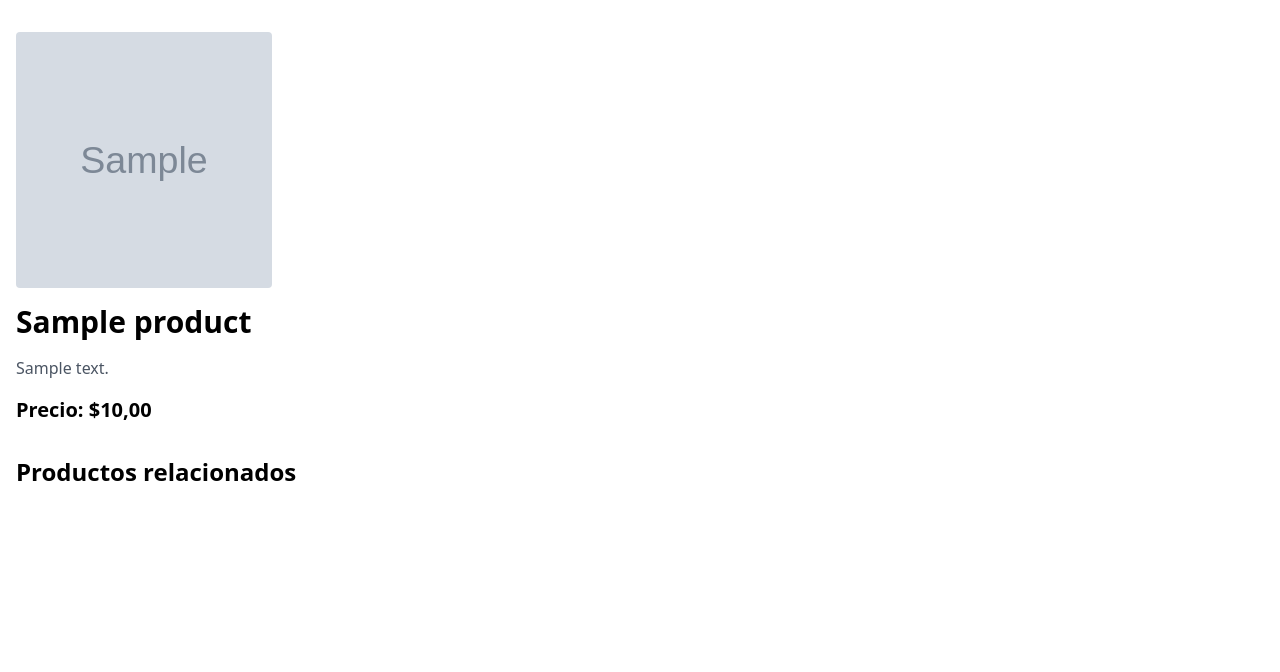
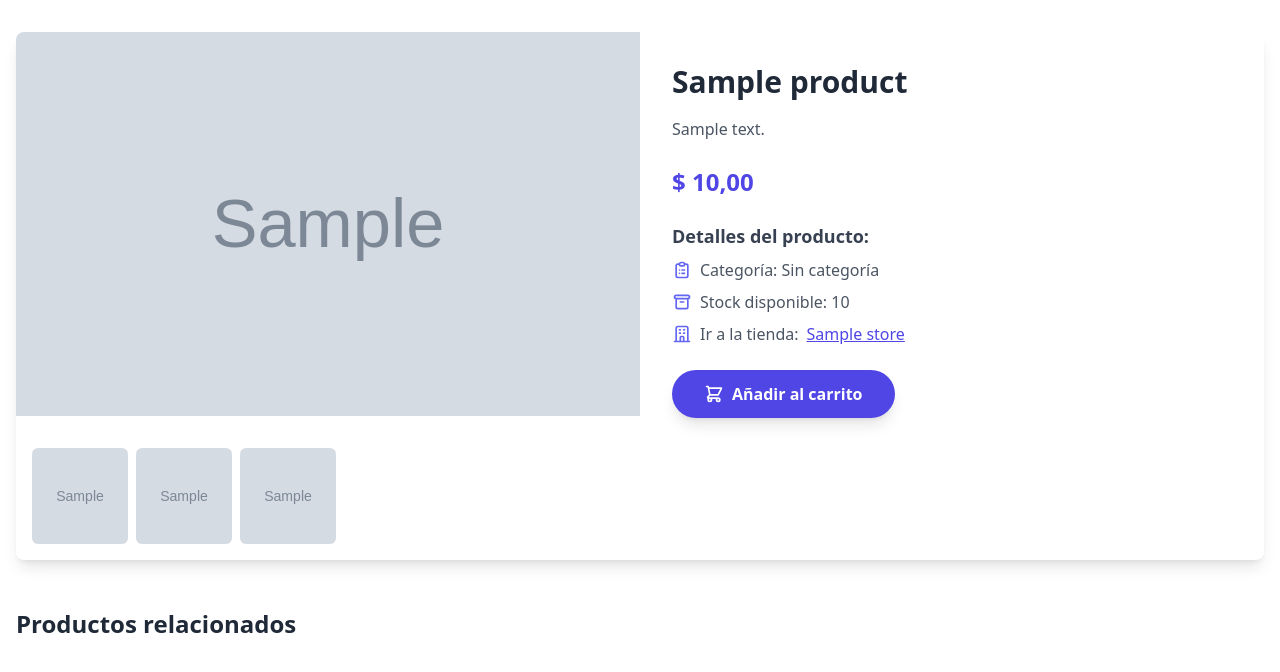
Before and after one commit to LanLop1/proyecto_final, a Django app: page /product/1/detail/ in a window 1280 px wide. Shown: the part 80-752 px from the top of the page. Run offline with Django 5.2, Linux system fonts and the light colour scheme; tables that the repository leaves empty hold one stand-in row (values such as "Sample post"); grey boxes marked "Sample" are stand-in pictures; parts of the project's set-up code (start-up, migrations or seed data) failed here and were passed over; some libraries are stand-ins or nearby versions.

Commit message:
Cambios product details, mejor styles y funcionalidad para ir a la plantilla de la tienda

```diff
--- a/django-starter/products/templates/product_detail_with_related.html
+++ b/django-starter/products/templates/product_detail_with_related.html
@@ -2,16 +2,72 @@
 
 {% block content %}
 <div class="container mx-auto px-4 py-8">
-    <div class="mb-8">
-        <img src="{{ product.image.file.url }}" alt="{{ product.name }}" class="w-64 h-64 object-cover mb-4 rounded">
-        <h1 class="text-3xl font-bold mb-4">{{ product.name }}</h1>
-        <p class="text-gray-600 mb-4">{{ product.description }}</p>
-        <p class="text-xl font-semibold">Precio: ${{ product.price }}</p>
-        <!-- Añade más detalles del producto aquí -->
+    <!-- Producto principal -->
+    <div class="mb-12 bg-white shadow-lg rounded-lg overflow-hidden">
+        <div class="md:flex">
+            <!-- Columna de la imagen principal y galería -->
+            <div class="md:w-1/2">
+                <img src="{{ product.image.file.url }}" alt="{{ product.name }}" class="w-full h-96 object-cover">
+
+                <!-- Galería de imágenes adicionales -->
+                <div class="flex mt-4 space-x-2 p-4">
+                    {% if product.image_2 %}
+                        <img src="{{ product.image_2.file.url }}" alt="{{ product.name }}" class="w-24 h-24 object-cover rounded-md cursor-pointer hover:opacity-75">
+                    {% endif %}
+                    {% if product.image_3 %}
+                        <img src="{{ product.image_3.file.url }}" alt="{{ product.name }}" class="w-24 h-24 object-cover rounded-md cursor-pointer hover:opacity-75">
+                    {% endif %}
+                    {% if product.image_4 %}
+                        <img src="{{ product.image_4.file.url }}" alt="{{ product.name }}" class="w-24 h-24 object-cover rounded-md cursor-pointer hover:opacity-75">
+                    {% endif %}
+                </div>
+            </div>
+
+            <!-- Columna de la información del producto -->
+            <div class="md:w-1/2 p-8">
+                <h1 class="text-3xl font-bold mb-4 text-gray-800">{{ product.name }}</h1>
+                <p class="text-gray-600 mb-6 leading-relaxed">{{ product.description }}</p>
+                <p class="text-2xl font-semibold text-indigo-600 mb-6">$ {{ product.price }}</p>
+
+                <!-- Detalles adicionales del producto -->
+                <div class="mb-6">
+                    <h3 class="text-lg font-semibold mb-2 text-gray-700">Detalles del producto:</h3>
+                    <ul class="space-y-2 text-gray-600">
+                        <li class="flex items-center">
+                            <svg class="w-5 h-5 mr-2 text-indigo-500" fill="none" stroke="currentColor" viewBox="0 0 24 24" xmlns="http://www.w3.org/2000/svg"><path stroke-linecap="round" stroke-linejoin="round" stroke-width="2" d="M9 5H7a2 2 0 00-2 2v12a2 2 0 002 2h10a2 2 0 002-2V7a2 2 0 00-2-2h-2M9 5a2 2 0 002 2h2a2 2 0 002-2M9 5a2 2 0 012-2h2a2 2 0 012 2m-3 7h3m-3 4h3m-6-4h.01M9 16h.01"></path></svg>
+                            Categoría: {{ product.get_category_display }}
+                        </li>
+                        <li class="flex items-center">
+                            <svg class="w-5 h-5 mr-2 text-indigo-500" fill="none" stroke="currentColor" viewBox="0 0 24 24" xmlns="http://www.w3.org/2000/svg"><path stroke-linecap="round" stroke-linejoin="round" stroke-width="2" d="M5 8h14M5 8a2 2 0 110-4h14a2 2 0 110 4M5 8v10a2 2 0 002 2h10a2 2 0 002-2V8m-9 4h4"></path></svg>
+                            Stock disponible: {{ product.stockquantity }}
+                        </li>
+                        <li class="flex items-center">
+                        <svg class="w-5 h-5 mr-2 text-indigo-500" fill="none" stroke="currentColor" viewBox="0 0 24 24" xmlns="http://www.w3.org/2000/svg">
+                        <path stroke-linecap="round" stroke-linejoin="round" stroke-width="2" d="M19 21V5a2 2 0 00-2-2H7a2 2 0 00-2 2v16m14 0h2m-2 0h-5m-9 0H3m2 0h5M9 7h1m-1 4h1m4-4h1m-1 4h1m-5 10v-5a1 1 0 011-1h2a1 1 0 011 1v5m-4 0h4"></path>
+                        </svg>
+                         <span class="mr-2">Ir a la tienda:</span>
+                        <a href="{% url 'stores:store_index' product.store.id %}"
+                        class="text-indigo-600 hover:text-indigo-800 font-medium underline hover:no-underline transition duration-300">
+                        {{ product.store.name }}
+                        </a>
+                        </li>
+                        <!-- Añade más detalles según sea necesario -->
+                    </ul>
+                </div>
+
+                <!-- Botón de compra -->
+                <button class="bg-indigo-600 text-white py-3 px-8 rounded-full hover:bg-indigo-700 transition duration-300 ease-in-out flex items-center">
+                    <svg class="w-5 h-5 mr-2" fill="none" stroke="currentColor" viewBox="0 0 24 24" xmlns="http://www.w3.org/2000/svg"><path stroke-linecap="round" stroke-linejoin="round" stroke-width="2" d="M3 3h2l.4 2M7 13h10l4-8H5.4M7 13L5.4 5M7 13l-2.293 2.293c-.63.63-.184 1.707.707 1.707H17m0 0a2 2 0 100 4 2 2 0 000-4zm-8 2a2 2 0 11-4 0 2 2 0 014 0z"></path></svg>
+                    Añadir al carrito
+                </button>
+
+            </div>
+        </div>
     </div>
 
-    <h2 class="text-2xl font-bold mb-4">Productos relacionados</h2>
-    <div class="grid grid-cols-1 sm:grid-cols-2 md:grid-cols-3 lg:grid-cols-4 gap-4">
+    <!-- Productos relacionados (sin cambios) -->
+    <h2 class="text-2xl font-bold mb-6 text-gray-800">Productos relacionados</h2>
+    <div class="grid grid-cols-1 sm:grid-cols-2 md:grid-cols-3 lg:grid-cols-4 gap-6">
         {% for related_product in related_products %}
         <div class="bg-white shadow rounded-lg overflow-hidden">
             {% if related_product.image %}
--- a/django-starter/stores/templates/stores/create_or_edit_store.html
+++ b/django-starter/stores/templates/stores/create_or_edit_store.html
@@ -13,7 +13,7 @@
         </div>
         {% endif %}
 
-        <h1 class="text-2xl font-bold mb-4">{% if editing %}Editar{% else %}Crear{% endif %} Tienda</h1>
+        <h1 class="text-2xl font-bold mb-4 text-center">{% if editing %}Editar{% else %}Crear{% endif %} Tienda</h1>
         <form method="post" enctype="multipart/form-data" class="bg-white shadow-md rounded px-8 pt-6 pb-8 mb-4">
             {% csrf_token %}
             {% for field in form %}
```
Also changed, not shown: django-starter/media/images/wp4319403-2880x1800-wallpapers_6ZyT5QI.jpg (added), django-starter/media/images/wp4469816-2880x1800-wallpapers_YFk6iE2.jpg (added), django-starter/media/images/wp4469841-2880x1800-wallpapers.jpg (added), django-starter/media/images/wp4469841-2880x1800-wallpapers_XbmVYWI.jpg (added).
